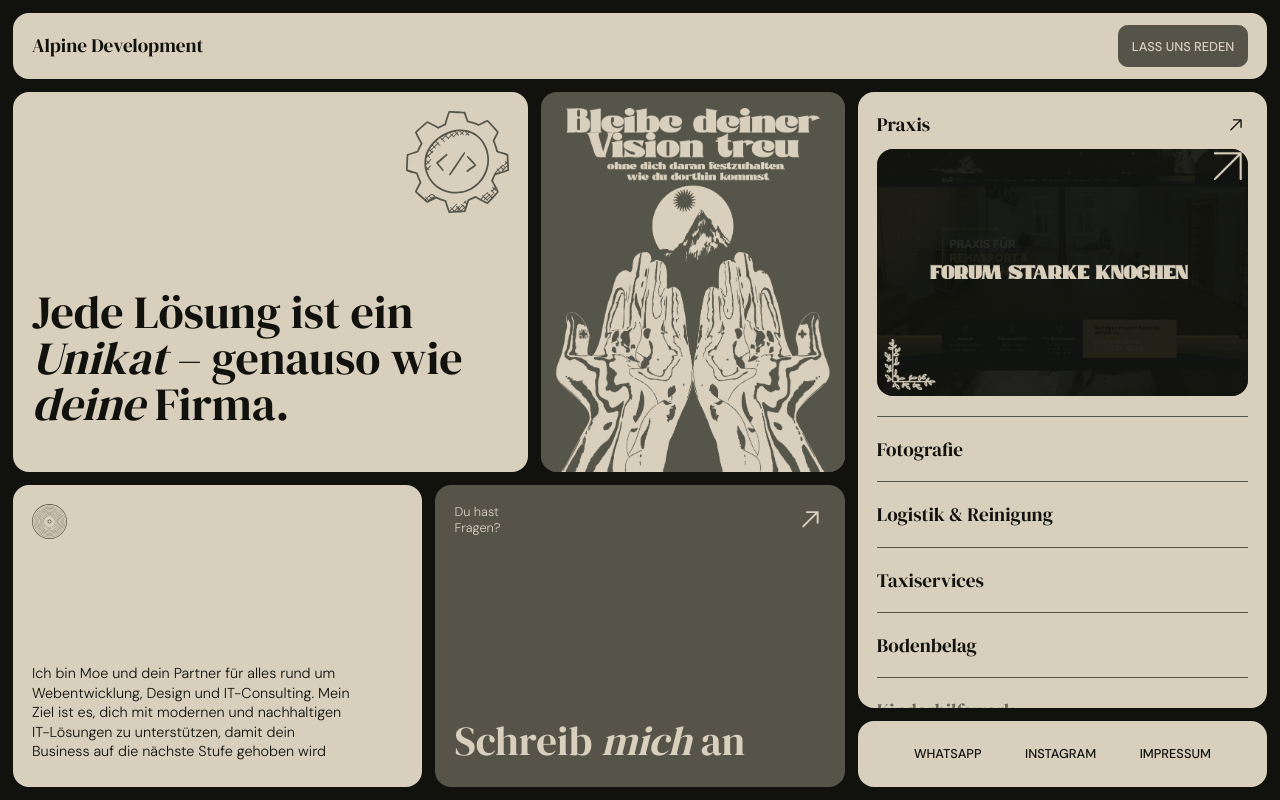
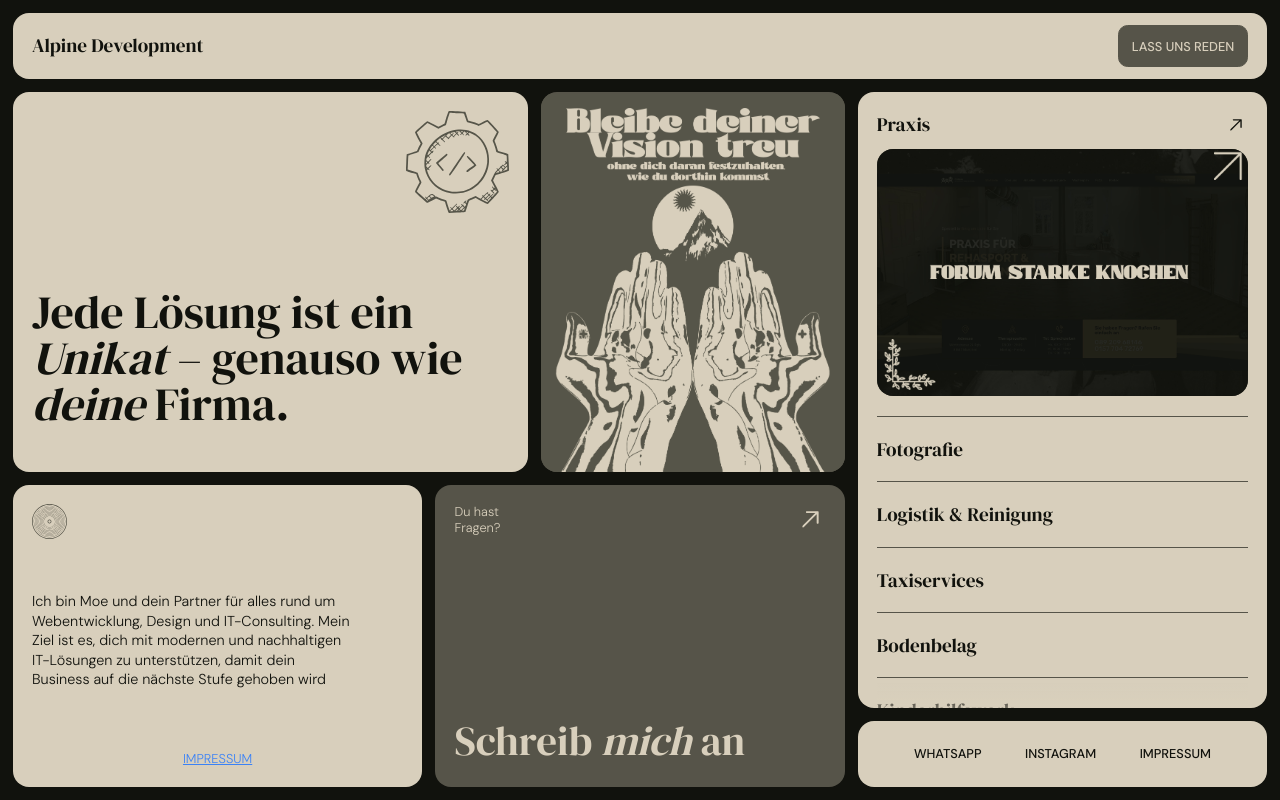
Before and after one commit to mhawrami/alpine1, a Next.js app: page / in a window 1280 px wide. Built offline with nearby package versions, Linux system fonts and the light colour scheme.

Commit message:
Update About.js

```diff
--- a/src/components/About.js
+++ b/src/components/About.js
@@ -1,8 +1,11 @@
+import { useState } from 'react';
 import Image from 'next/image';
 import Box from './Box';
 
 export default function About({ data, timeline }) {
-  const contentAnimation = delay => {
+  const [showImprint, setShowImprint] = useState(false);
+
+  const contentAnimation = (delay) => {
     const offset = 0.3;
     timeline
       .from('.about-text', { opacity: 0, y: 30, duration: 0.8 }, delay + offset)
@@ -11,6 +14,10 @@ export default function About({ data, timeline }) {
         { opacity: 0, rotate: 180, duration: 1, ease: 'slow.out' },
         delay + offset
       );
+  };
+
+  const handleToggleText = () => {
+    setShowImprint(!showImprint);
   };
 
   return (
@@ -33,9 +40,20 @@ export default function About({ data, timeline }) {
           )}
         </div>
 
+        {/* Text with dynamic content */}
         <p className='about-text max-w-[25rem] pb-2 text-lg leading-[135%]'>
-          {data?.text}
+          {showImprint
+            ? 'Your company imprint information goes here.'
+            : data?.text}
         </p>
+
+        {/* Toggle Link */}
+        <button
+          onClick={handleToggleText}
+          className='text-blue-500 underline hover:text-blue-700'
+        >
+          {showImprint ? 'Über mich' : 'IMPRESSUM'}
+        </button>
       </div>
     </Box>
   );
```
